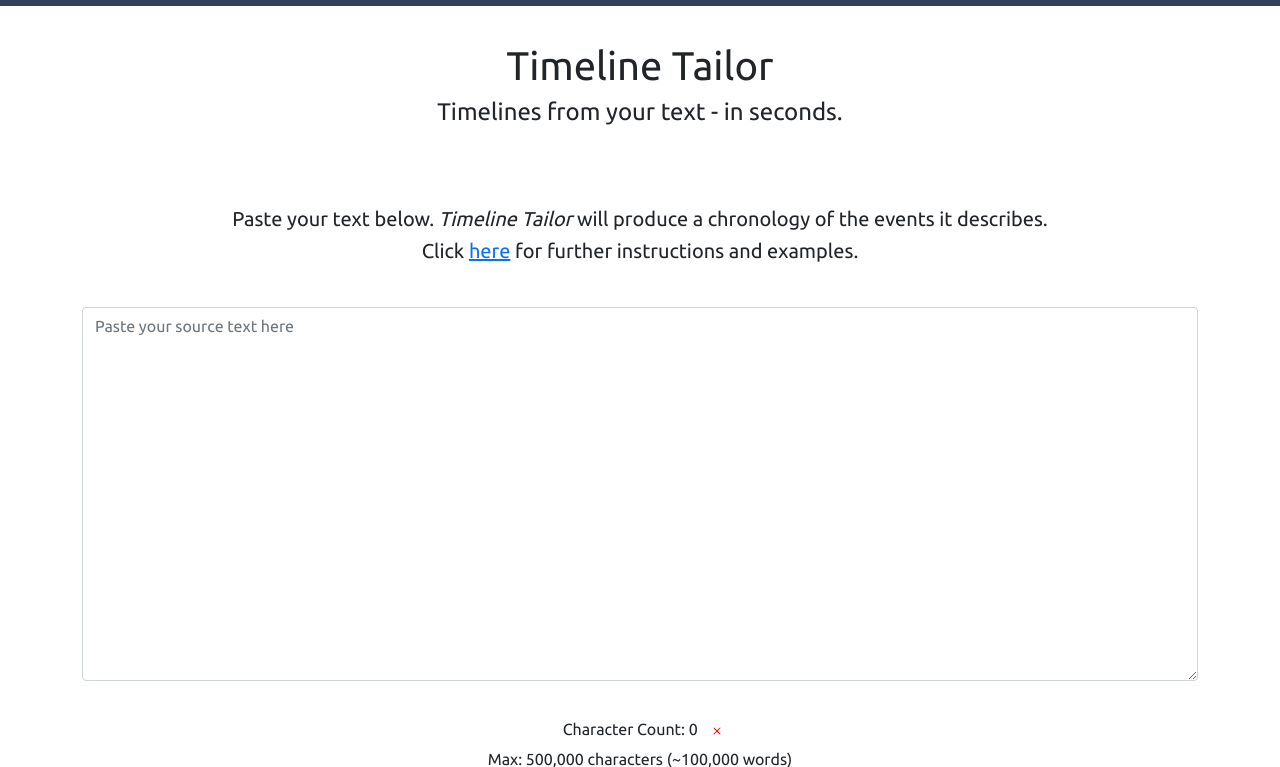
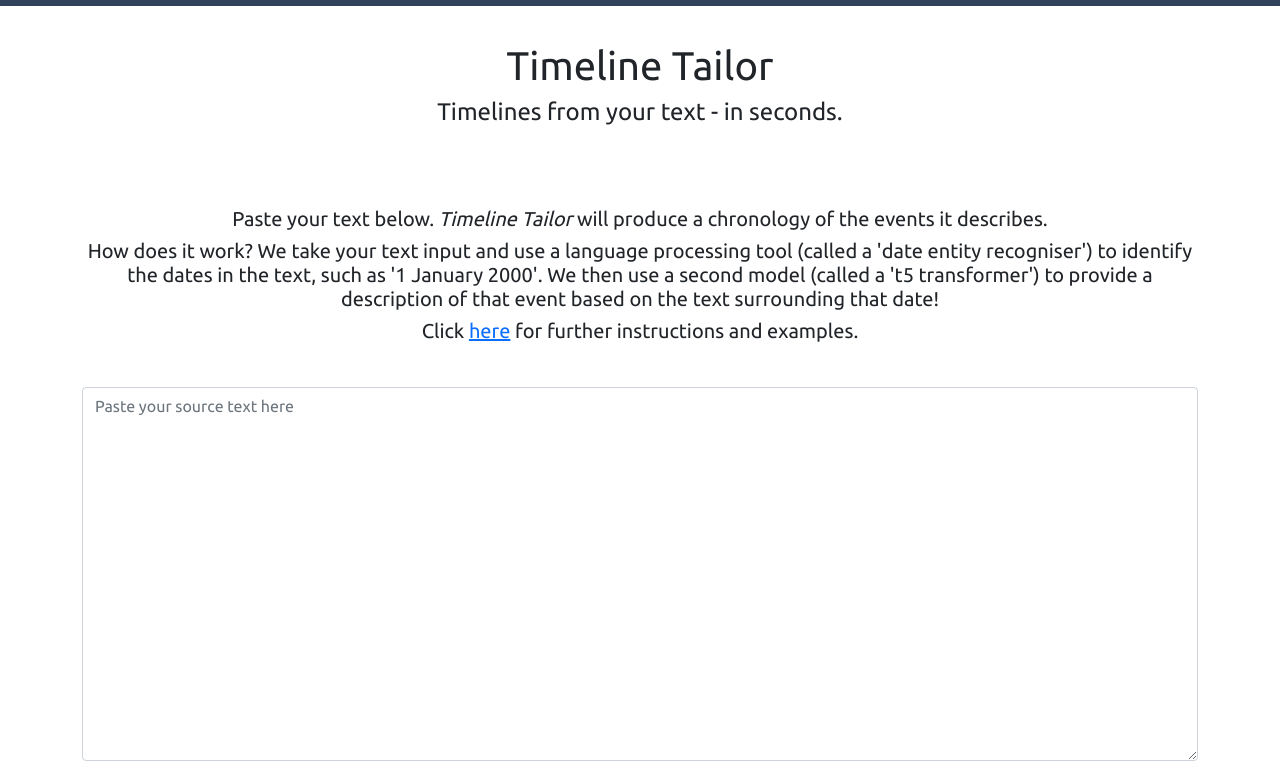
Before and after one commit to dc435/TimelineTailor, a Python web app: template src/templates/index.html in a window 1280 px wide. Shown: the part 56-823 px from the top of the page. Run offline with Jinja, Linux system fonts and the light colour scheme; the template is opened without the code that fills it, so the values that code supplies are empty.

Commit message:
Change intro message to add description of how it works.

```diff
--- a/src/templates/index.html
+++ b/src/templates/index.html
@@ -9,6 +9,7 @@
     <p class="buffer"></p>
     <p class="buffer"></p>
     <h5 class="text-center">Paste your text below. <i>Timeline Tailor</i> will produce a chronology of the events it describes.</h5>
+	<h5 class="text-center">How does it work? We take your text input and use a language processing tool (called a 'date entity recogniser') to identify the dates in the text, such as '1 January 2000'. We then use a second model (called a 't5 transformer') to provide a description of that event based on the text surrounding that date!</h5>
     <h5 class="text-center">Click <a href="https://www.timelinetailor.com/help/" target="_blank">here</a> for further instructions and examples.</h5>
 	<p class="buffer"></p>
 	<textarea class="form-control" id="textArea" rows="15" placeholder="Paste your source text here"></textarea>
```
